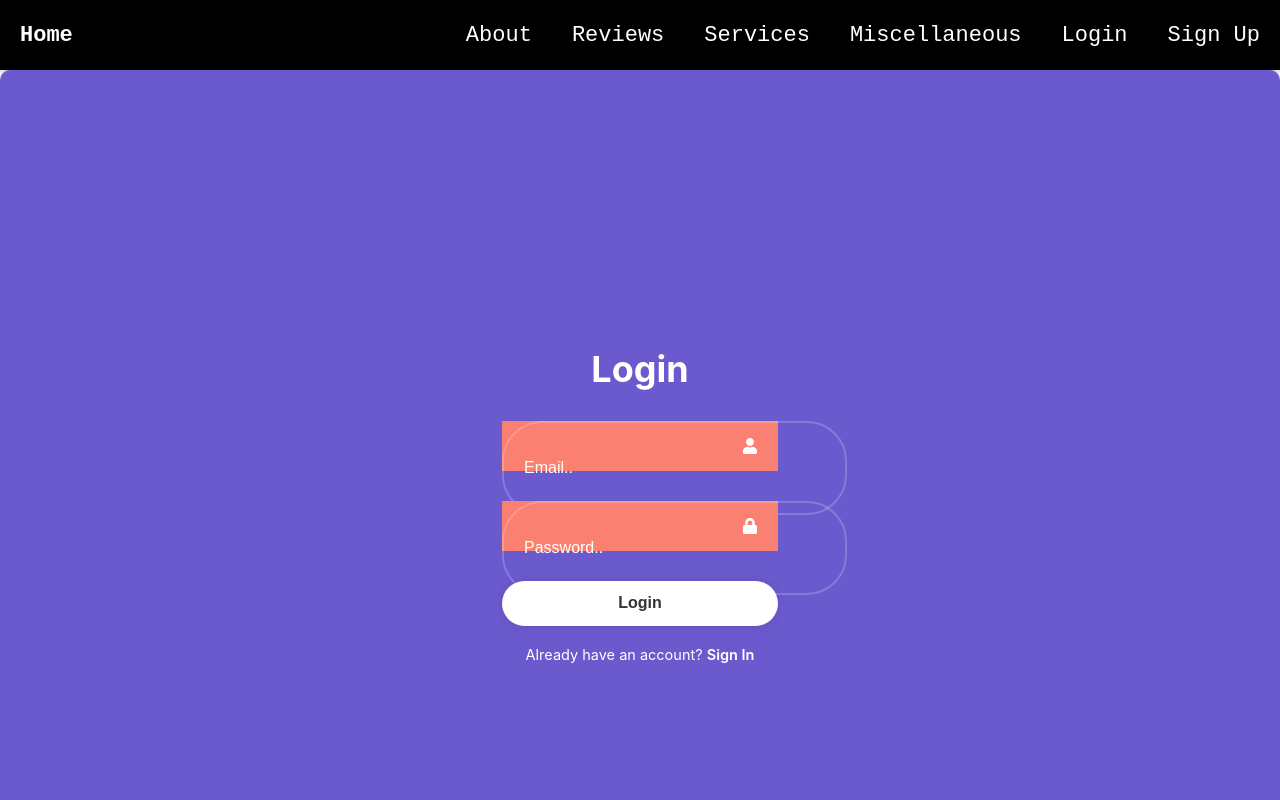
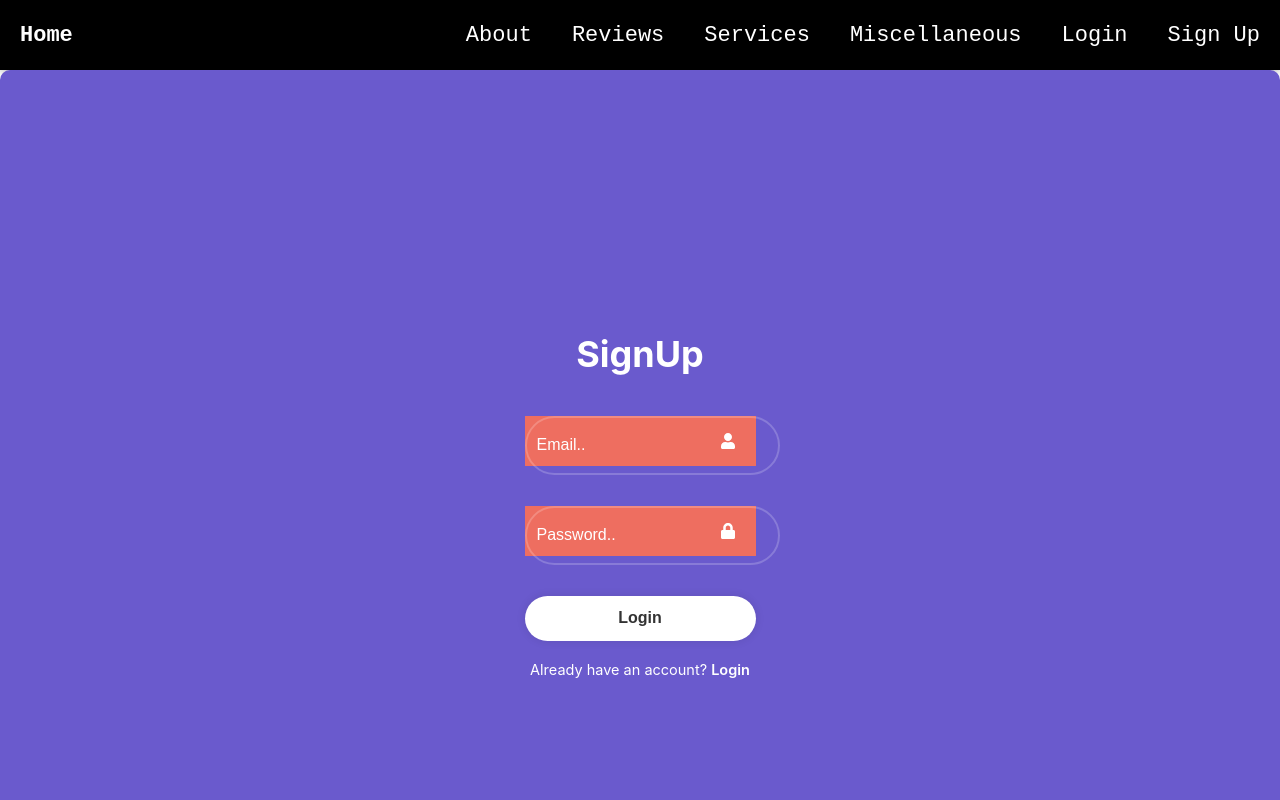
Before and after one commit to davidgazaryan/Huber, a React (Create React App) app: page /signup in a window 1280 px wide. Shown: the top 800 px of the page. Built offline with nearby package versions, Linux system fonts and the light colour scheme.

Commit message:
login/signup pages

```diff
--- a/package.json
+++ b/package.json
@@ -7,6 +7,7 @@
     "@testing-library/react": "^13.4.0",
     "@testing-library/user-event": "^13.5.0",
     "axios": "^1.6.3",
+    "django-react-csrftoken": "^1.0.4",
     "react": "^18.2.0",
     "react-dom": "^18.2.0",
     "react-icons": "^4.12.0",
--- a/src/App.js
+++ b/src/App.js
@@ -5,12 +5,11 @@ import React from 'react';
 import { Home } from './pages/home';
 import { About } from './pages/about';
 import { Miscellaneous } from './pages/miscellaneous';
-import { Reviews } from './pages/reviews';
+import { Review } from './pages/reviews';
 import { Services } from './pages/services';
 import { Login } from './pages/login';
 import { SignUp } from './pages/signup';
 import Footer from './components/footer';
-
 
 
 function App() {
@@ -22,7 +21,7 @@ function App() {
                     <Route path = '/' element={<Home/>}/>
                     <Route path = '/about' element={<About/>}/>
                     <Route path = '/miscellaneous' element={<Miscellaneous/>}/>
-                    <Route path = '/reviews' element={<Reviews/>}/>
+                    <Route path = '/reviews' element={<Review/>}/>
                     <Route path = '/services' element={<Services/>}/>
                     <Route path='/login' element={<Login/>}/>
                     <Route path='/signup' element={<SignUp/>}/>
--- a/src/components/footer.js
+++ b/src/components/footer.js
@@ -12,6 +12,7 @@ const Footer = () => {
                     <Link to='/reviews'>Reviews</Link>
                     <Link to='/services'>Services</Link>
                     <Link to='/miscellaneous'>Miscellaneous</Link>
+                    <Link to='/login'>Login</Link>
                 </ul>
             </div>
             <p>Copyright &copy; 2024. All rights reserved.</p>
--- /dev/null
+++ b/src/components/loginsignup.js
@@ -0,0 +1,58 @@
+import React from "react";
+import { useState } from "react";
+import {FaUser,FaLock} from "react-icons/fa";
+import { Link } from "react-router-dom";
+
+export const LoginSignUp = ({onSubmit, isLogin}) => {
+
+    const [username,setUsername] = useState('')
+    const [form,setForm] = useState({
+        username:'',
+        email:'',
+        password:''
+    });
+
+    const handleChange = (e) => {
+        const {name, value} = e.target;
+        if (name === 'email') {
+            // If the changed field is 'email', update both 'email' and 'username' fields
+            setForm(prevForm => ({
+                ...prevForm,
+                [name]: value,
+                username: value // Set username to the email value
+            }));
+        }
+        else {
+            setForm({...form, [name] : value})
+        }
+    };
+
+
+    const handleSubmit = (e) => {
+        e.preventDefault();
+        onSubmit(form);
+        // Optionally, you can clear the form fields after submission
+        setForm({ username: '', email: '', password: '' });
+      };
+
+    return(
+        <div className="main-login">
+            <form action="">
+                {isLogin ? <h1> Login </h1> : <h1>SignUp</h1>}
+                <div className="input-box">
+                    <input type="email" id="email" name="email" placeholder="Email.." required/>
+                    <FaUser className="icon"/>
+                </div>
+                <div className="input-box">
+                    <input type="password" id="password" name='password' placeholder="Password.." required/>
+                    <FaLock className="icon"/>
+                </div>
+                <button type="submit">Login</button>
+                <div className="register-link">
+                    {isLogin? <p>Don't have an account? <Link to='/signup'>Register</Link></p> : <p>Already have an account? <Link to='/login'>Login</Link></p>}
+                </div>
+            </form>
+        </div>
+    )
+
+};
--- a/src/components/orderform.js
+++ b/src/components/orderform.js
@@ -18,7 +18,7 @@ const OrderForm = () => {
   const handleSubmit = async (e) => {
     e.preventDefault();
     try {
-      await axios.post('/api/orders/', formData);
+      await axios.post('http://127.0.0.1:8000/api/orders/', formData);
       alert('Order placed successfully!');
       // Reset the form after successful submission
       setFormData({
--- a/src/components/reviewform.js
+++ b/src/components/reviewform.js
@@ -5,7 +5,7 @@ const ReviewForm = ({ onSubmit }) => {
   const [formData, setFormData] = useState({
     title: '',
     body: '',
-    rating: 1, // Default rating value
+    rating: 5, // Default rating value
   });
 
   const handleChange = (e) => {
@@ -15,7 +15,7 @@ const ReviewForm = ({ onSubmit }) => {
 
   const handleSubmit = (e) => {
     e.preventDefault();
-    onSubmit(formData);
+    onSubmit(formData); // function that we pass our formdata as arguments to
     // Optionally, you can clear the form fields after submission
     setFormData({ title: '', body: '', rating: 1 });
   };
--- a/src/pages/login.js
+++ b/src/pages/login.js
@@ -1,27 +1,32 @@
 import React from "react";
 import { useState } from "react";
-import {FaUser,FaLock} from "react-icons/fa"
-import '../styles/login.css';
-import { Link } from "react-router-dom";
+import '../styles/signup.css';
+import { LoginSignUp } from "../components/loginsignup";
+import { useLocation } from "react-router-dom";
+import axios from "axios";
 
 export const Login = () => {
+
+    const location = useLocation()
+    const isLoginPage = location.pathname === '/login'
+
+    const handleSubmit = async (formData) => {
+        try {
+            await axios.post('http://127.0.0.1:8000/api/login/', formData,
+            {headers:
+                {"Content-Type" : "application/json"},
+            withCredentials: true},
+            ).then((response) => console.log(response.data))
+
+        } catch (error) {
+            console.error(error)
+        }
+
+    }
+
     return(
-        <div className="main-login">
-            <form action="">
-                <h1>Login</h1>
-                <div className="input-box">
-                    <input type="email" placeholder="Email.." required/>
-                    <FaUser className="icon"/>
-                </div>
-                <div className="input-box">
-                    <input type="password" placeholder="Password.." required/>
-                    <FaLock className="icon"/>
-                </div>
-                <button type="submit">Login</button>
-                <div className="register-link">
-                    <p>Don't have an account? <Link to='/signup'>Register</Link></p>
-                </div>
-            </form>
+        <div>
+            <LoginSignUp onSubmit={handleSubmit} isLogin={isLoginPage}/>
         </div>
     )
 }
--- a/src/pages/reviews.js
+++ b/src/pages/reviews.js
@@ -2,14 +2,15 @@ import React from 'react';
 import ReviewForm from '../components/reviewform';
 
 
-const Review = () => {
+export const Review = () => {
   const handleSubmit = (formData) => {
     // Send formData to your backend API
-    fetch('/api/reviews/', {
+    fetch('http://127.0.0.1:8000/api/review/', {
       method: 'POST',
       headers: {
         'Content-Type': 'application/json',
       },
+      credentials:'include',
       body: JSON.stringify(formData),
     })
       .then((response) => response.json())
--- a/src/pages/signup.js
+++ b/src/pages/signup.js
@@ -1,30 +1,33 @@
 import React from "react";
 import { useState } from "react";
 import '../styles/signup.css';
-import { FaUser,FaLock } from "react-icons/fa";
-import { Link } from "react-router-dom";
+import { useLocation } from "react-router-dom";
+import { LoginSignUp } from "../components/loginsignup";
+import axios from "axios";
 
 export const SignUp = () => {
-    const [isLoading, setIsLoading] = useState(false);
+
+    const location = useLocation();
+    const isLoginPage = location.pathname === '/login';
+
+    const handleSubmit = async (formData) => {
+        try {
+            await axios.post('http://127.0.0.1:8000/api/signup/', formData,
+            {headers:
+                {"Content-Type" : "application/json"},
+            withCredentials: true},
+            ).then((response) => console.log(response.data))
+
+        } catch (error) {
+            console.error(error)
+        }
+
+    }
 
 
     return(
-        <div className="main-login">
-            <form action="">
-                <h1>Login</h1>
-                <div className="input-box">
-                    <input type="email" placeholder="Email.." required/>
-                    <FaUser className="icon"/>
-                </div>
-                <div className="input-box">
-                    <input type="password" placeholder="Password.." required/>
-                    <FaLock className="icon"/>
-                </div>
-                <button type="submit">Login</button>
-                <div className="register-link">
-                    <p>Already have an account? <Link to="/login">Sign In</Link></p>
-                </div>
-            </form>
+        <div>
+            <LoginSignUp onSubmit={handleSubmit} isLogin={isLoginPage}/>
         </div>
     )
 }
--- a/src/styles/login.css
+++ /dev/null
@@ -1,81 +0,0 @@
-.main-login{
-    background:slateblue;
-    color:#fff;
-    border-radius: 10px;
-    padding:30px 40px;
-    min-height: 100vh;
-    display: flex;
-    justify-content: center;
-    align-items: center;
-}
-
-.main-login h1{
-    font-size: 36px;
-    text-align: center;
-}
-
-.main-login .input-box{
-    position: relative;
-    width: 100%;
-    height:50px;
-    background: salmon;
-    margin: 30px 0;
-}
-
-.input-box input{
-    width: 100%;
-    height:100%;
-    background: transparent;
-    border: none;
-    outline: none;
-    border: 2px solid rgba(255, 255, 255, .2);
-    border-radius: 40px;
-    font-size: 16px;
-    color: #fff;
-    padding: 20px 45px 20px 20px;
-}
-
-.input-box input::placeholder{
-    color: #fff;
-}
-
-.input-box .icon{
-    position: absolute;
-    right: 20px;
-    top:50%;
-    transform: translateY(-50%);
-    font-size: 16px;
-}
-
-
-.main-login button{
-    width: 100%;
-    height:45px;
-    background: #fff;
-    border: none;
-    outline: none;
-    border-radius: 40px;
-    box-shadow: 0 0 10px rgba(0, 0, 0, .1);
-    cursor: pointer;
-    font-size: 16px;
-    color: #333;
-    font-weight: 700;
-}
-
-.main-login .register-link{
-    font-size: 14.5px;
-    text-align: center;
-    margin: 20px 0 15px;
-}
-
-.register-link p a{
-    color: #fff;
-    text-decoration: none;
-    font-weight: 600;
-}
-
-
-.register-link p a:hover{
-    text-decoration: underline;
-    cursor: pointer;
-}
--- a/src/styles/signup.css
+++ b/src/styles/signup.css
@@ -18,13 +18,13 @@
     position: relative;
     width: 100%;
     height:50px;
-    background: salmon;
-    margin: 30px 0;
+    background: rgb(238, 110, 96);
+    margin: 40px 0;
 }
 
 .input-box input{
     width: 100%;
-    height:100%;
+    height:70%;
     background: transparent;
     border: none;
     outline: none;
@@ -32,7 +32,7 @@
     border-radius: 40px;
     font-size: 16px;
     color: #fff;
-    padding: 20px 45px 20px 20px;
+    padding: 10px 10px 10px 10px;
 }
 
 .input-box input::placeholder{
```
Also changed, not shown: src/components/tokenexample.js (added, +52 -0 lines), 1 other file (tests, documents, lock files or other folders).
